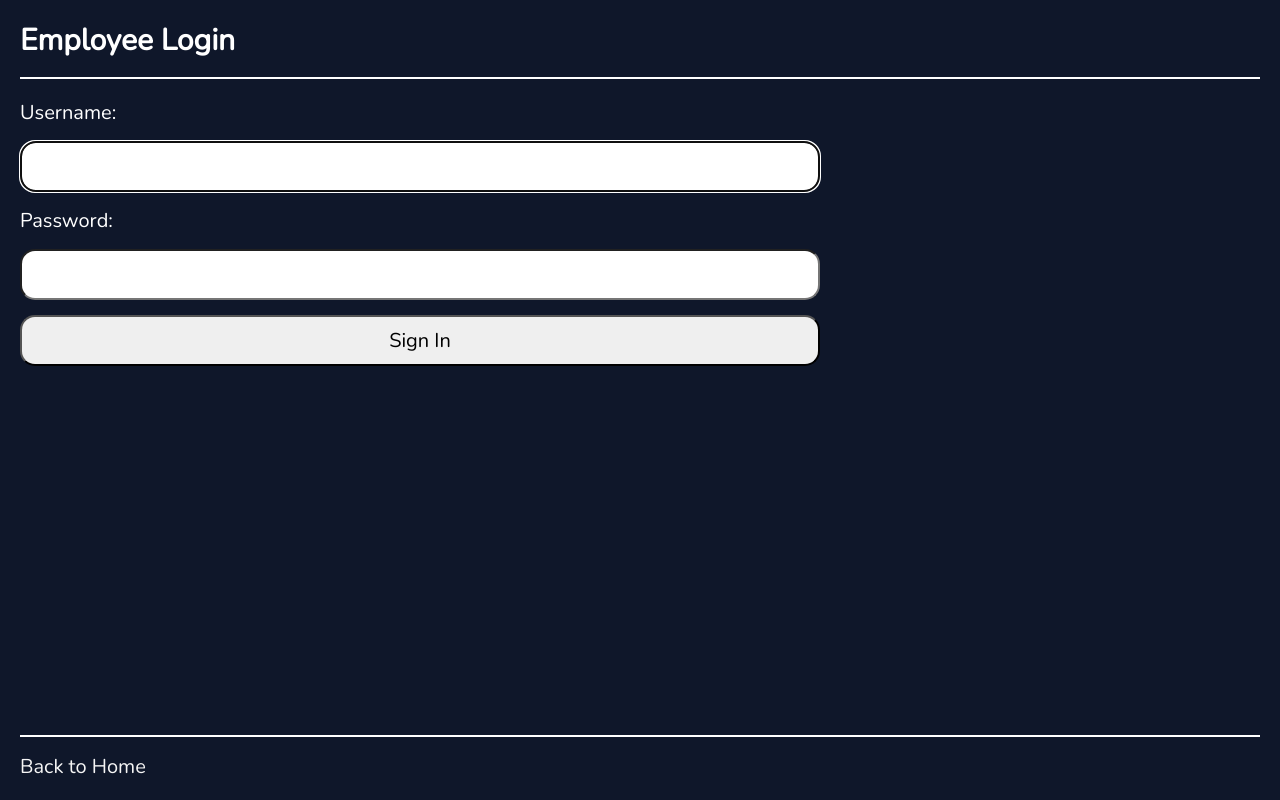
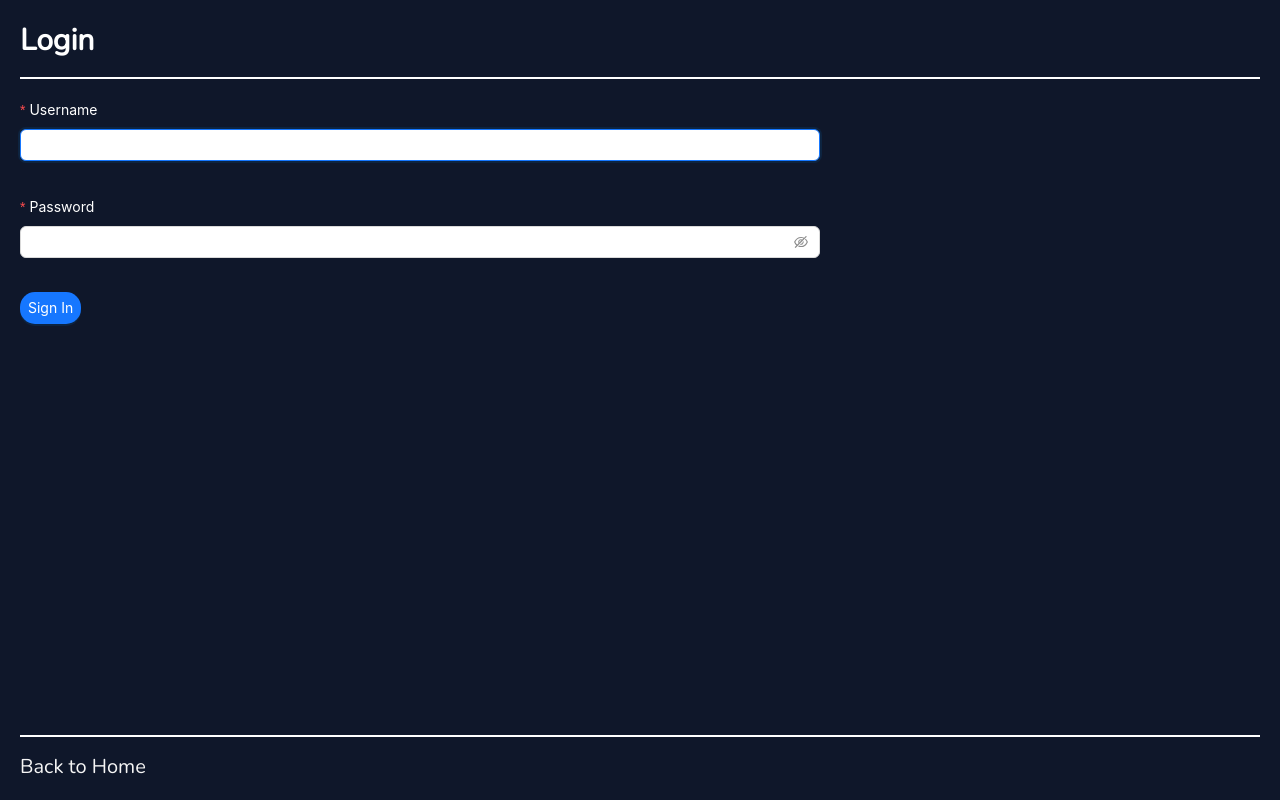
Before and after one commit to kY2759tJ/k730hs-pb-mern, a React (Create React App) app in the folder client/admin-fe/: page /login in a window 1280 px wide. Built offline with nearby package versions, Linux system fonts and the light colour scheme.

Commit message:
Change login form using antd

```diff
--- a/client/admin-fe/src/components/DashHeader.js
+++ b/client/admin-fe/src/components/DashHeader.js
@@ -51,7 +51,7 @@ const DashHeader = () => {
     <header className="dash-header">
       <div className={`dash-header__container ${dashClass}`}>
         <Link to="/dash">
-          <h1 className="dash-header__title">SMSales</h1>
+          <h1 className="dash-header__title">SMPost Dashboard</h1>
         </Link>
         <nav className="dash-header__nav">
           {/* add more buttons later */}
--- a/client/admin-fe/src/features/auth/Login.js
+++ b/client/admin-fe/src/features/auth/Login.js
@@ -1,15 +1,12 @@
 import { useRef, useState, useEffect } from "react";
 import { useNavigate, Link } from "react-router-dom";
-
+import { Button, Form, Input, message } from "antd";
 import { useDispatch } from "react-redux";
 import { setCredentials } from "./authSlice";
 import { useLoginMutation } from "./authApiSlice";
 
 const Login = () => {
   const userRef = useRef();
-  const errRef = useRef();
-  const [username, setUsername] = useState("");
-  const [password, setPassword] = useState("");
   const [errMsg, setErrMsg] = useState("");
 
   const navigate = useNavigate();
@@ -21,17 +18,11 @@ const Login = () => {
     userRef.current.focus();
   }, []);
 
-  useEffect(() => {
-    setErrMsg("");
-  }, [username, password]);
-
-  const handleSubmit = async (e) => {
-    e.preventDefault();
+  const onFinish = async (values) => {
+    const { username, password } = values;
     try {
       const { accessToken } = await login({ username, password }).unwrap();
       dispatch(setCredentials({ accessToken }));
-      setUsername("");
-      setPassword("");
       navigate("/dash");
     } catch (err) {
       if (!err.status) {
@@ -43,12 +34,9 @@ const Login = () => {
       } else {
         setErrMsg(err.data?.message);
       }
-      errRef.current.focus();
+      message.error(errMsg); // Display error using Ant Design message
     }
   };
-
-  const handleUserInput = (e) => setUsername(e.target.value);
-  const handlePwdInput = (e) => setPassword(e.target.value);
 
   const errClass = errMsg ? "errmsg" : "offscreen";
 
@@ -57,44 +45,53 @@ const Login = () => {
   const content = (
     <section className="public">
       <header>
-        <h1>Employee Login</h1>
+        <h1>Login</h1>
       </header>
       <main className="login">
         <p
-          ref={errRef}
+          ref={userRef}
           className={errClass}
           aria-live="assertive"
         >
           {errMsg}
         </p>
 
-        <form
+        <Form
+          name="login-form"
+          layout="vertical"
+          onFinish={onFinish}
           className="form"
-          onSubmit={handleSubmit}
         >
-          <label htmlFor="username">Username:</label>
-          <input
-            className="form__input"
-            type="text"
-            id="username"
-            ref={userRef}
-            value={username}
-            onChange={handleUserInput}
-            autoComplete="off"
-            required
-          />
+          <Form.Item
+            label="Username"
+            name="username"
+            rules={[{ required: true, message: "Please enter your username" }]}
+          >
+            <Input
+              ref={userRef}
+              autoComplete="off"
+            />
+          </Form.Item>
 
-          <label htmlFor="password">Password:</label>
-          <input
-            className="form__input"
-            type="password"
-            id="password"
-            onChange={handlePwdInput}
-            value={password}
-            required
-          />
-          <button className="form__submit-button">Sign In</button>
-        </form>
+          <Form.Item
+            label="Password"
+            name="password"
+            rules={[{ required: true, message: "Please enter your password" }]}
+          >
+            <Input.Password />
+          </Form.Item>
+
+          <Form.Item>
+            <Button
+              type="primary"
+              htmlType="submit"
+              className="form__submit-button"
+              loading={isLoading}
+            >
+              Sign In
+            </Button>
+          </Form.Item>
+        </Form>
       </main>
       <footer>
         <Link to="/">Back to Home</Link>
```
